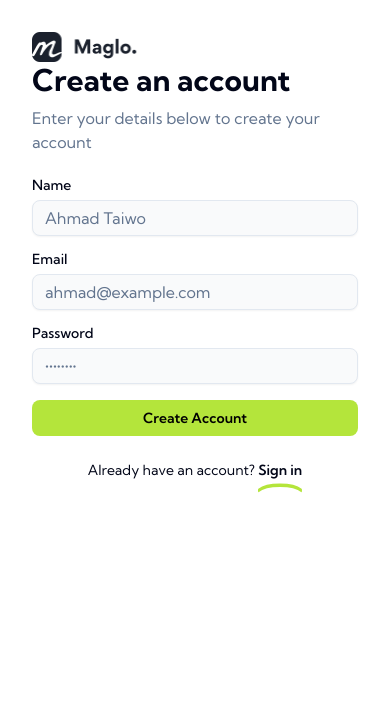
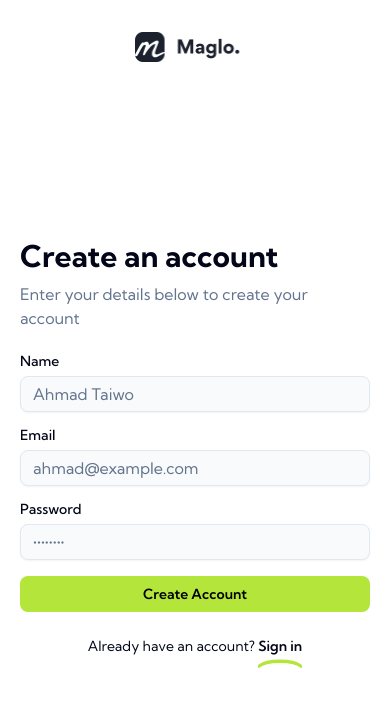
Before and after one commit to Solataiwo-15/finance-dashboard, a Next.js app: page /signup in a window 390 px wide. Shown: the top 708 px of the page. Built offline with nearby package versions, Linux system fonts and the light colour scheme; no server answers.

Commit message:
Mobile Screen Fix

```diff
--- a/src/app/signup/page.tsx
+++ b/src/app/signup/page.tsx
@@ -64,8 +64,8 @@ export default function SignupPage() {
 
   return (
     <div className="w-full lg:grid lg:h-screen lg:grid-cols-2">
-      <div className="flex flex-col justify-between p-8">
-        <div className="flex justify-start">
+      <div className="flex flex-col justify-center items-center h-screen p-8 lg:justify-between">
+        <div className="flex justify-start mb-5">
           <Logo />
         </div>
 
```
